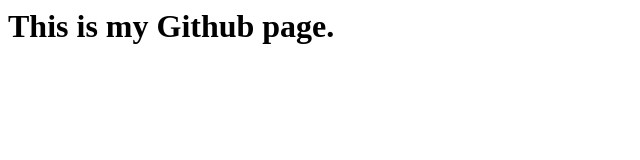
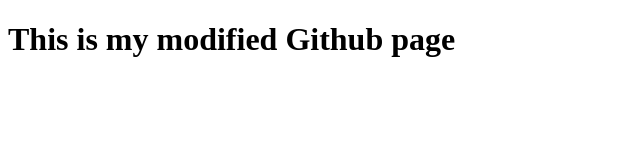
Before and after one commit to kaungmyatthumdy/hanhtunaung97.github.io, a plain HTML site: page index.html in a window 1280 px wide. Shown: the whole page, without its empty margins (0-640 px from the left). Drawn offline with Linux system fonts and the light colour scheme.

Commit message:
Initial commit

```diff
--- a/index.html
+++ b/index.html
@@ -1,10 +1,6 @@
-<!DOCTYPE>
+<!DOCTYPE html>
 <html>
-<head>
-</head>
-<body>
-	<h1>
-		This is my Github page.
-	</h1>
-</body>
+	<body>
+		<h1>This is my modified Github page</h1>
+	</body>
 </html>
```
